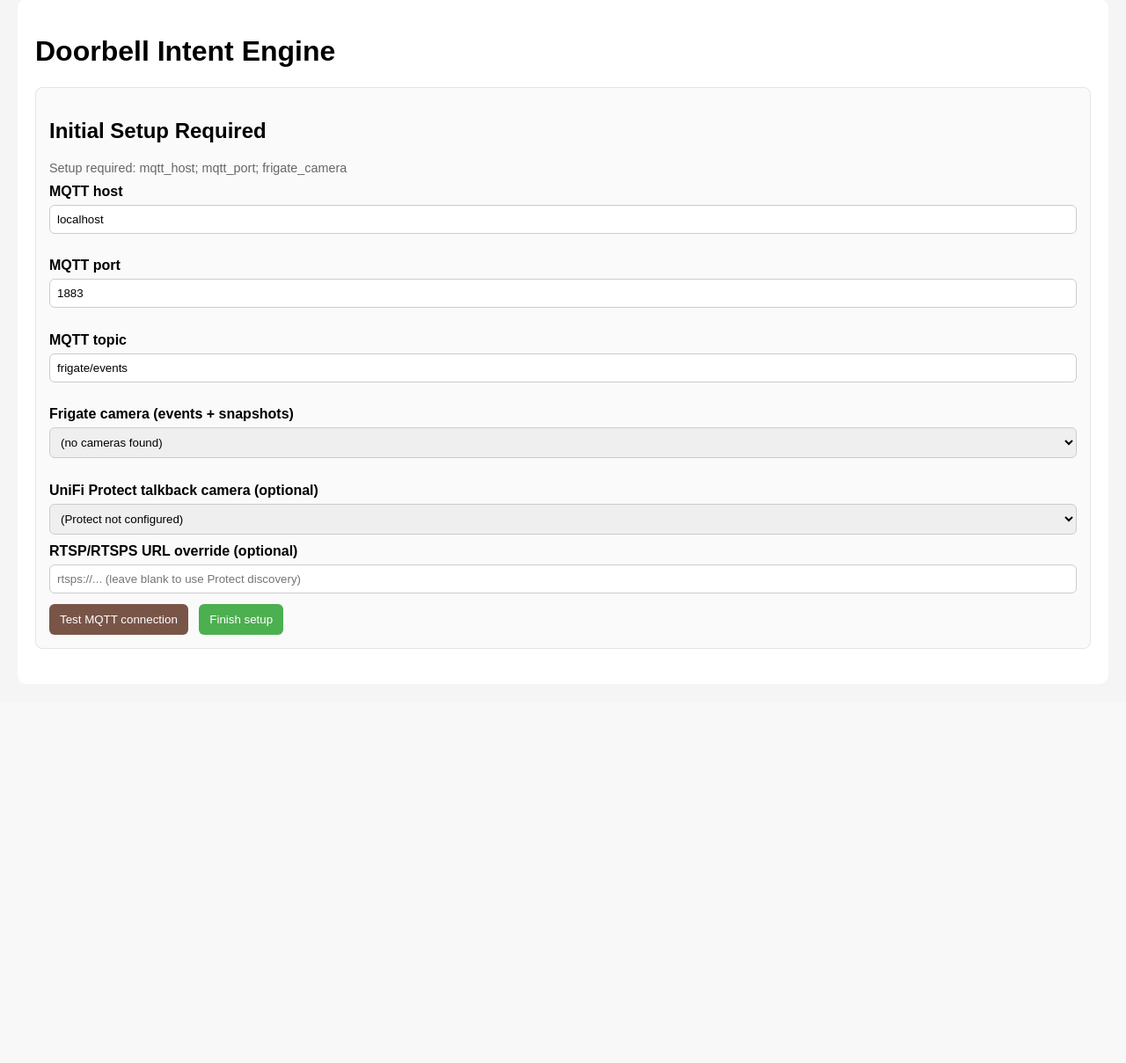
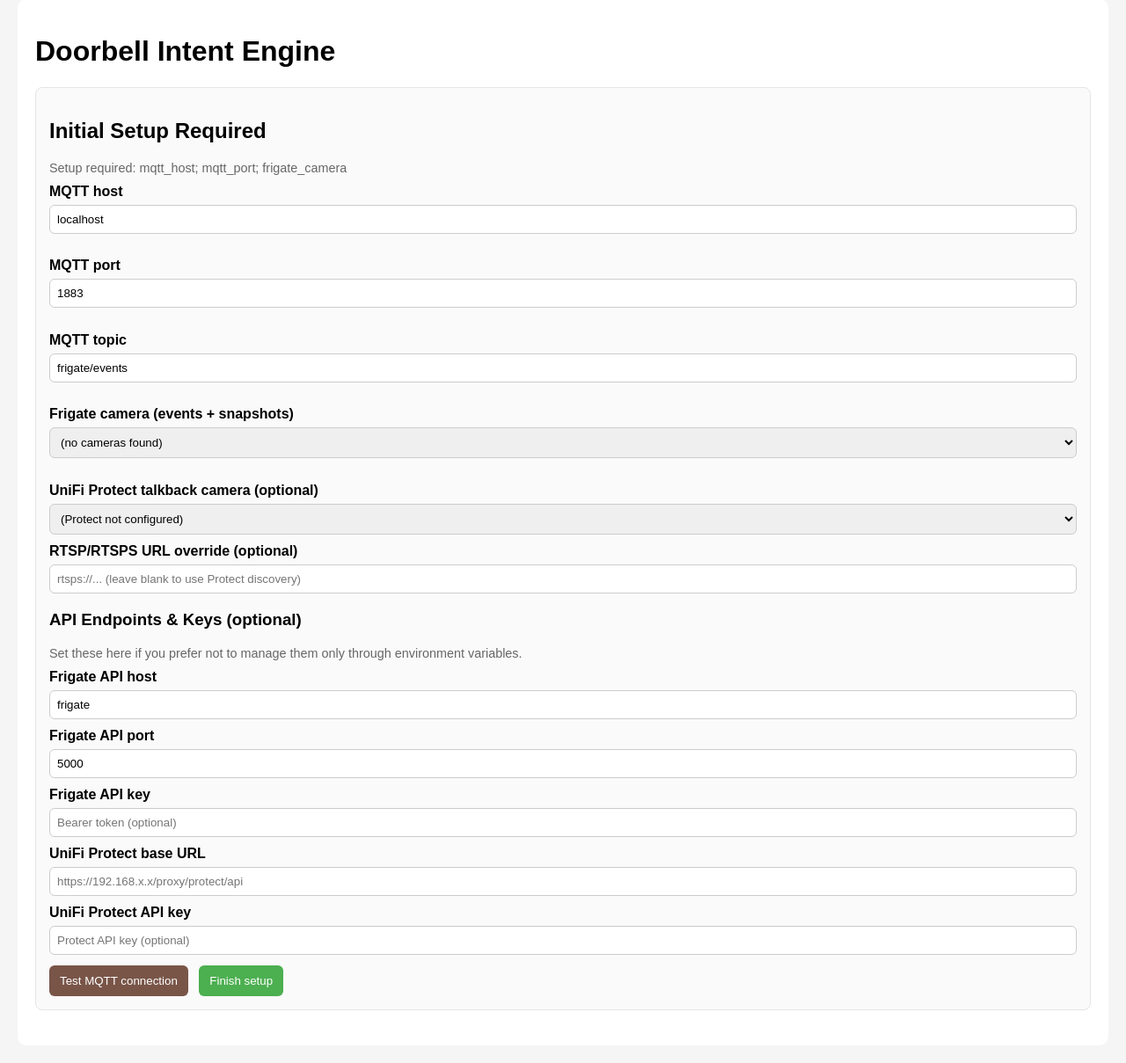
Before and after one commit to jumpinjet22/intent-engine, a Flask app: page / in a window 1280 px wide. Shown: the part 21-1230 px from the top of the page at 88% size. Before the commit the page ends 759 px from the top, so only its background shows below. Run offline with Flask 3, Linux system fonts and the light colour scheme; data that the repository does not hold is empty.

Commit message:
Add API endpoint/key fields to web UI setup

```diff
--- a/web-ui/app.py
+++ b/web-ui/app.py
@@ -31,6 +31,11 @@ EDITABLE_DEFAULTS = {
     'frigate_camera': os.getenv('FRIGATE_CAMERA', ''),
     'protect_camera_id': os.getenv('PROTECT_CAMERA_ID', ''),
     'camera_rtsp_url': os.getenv('CAMERA_RTSP_URL', ''),
+    'frigate_host': os.getenv('FRIGATE_HOST', 'frigate'),
+    'frigate_port': int(os.getenv('FRIGATE_PORT', '5000')),
+    'frigate_api_key': os.getenv('FRIGATE_API_KEY', ''),
+    'protect_base_url': os.getenv('PROTECT_BASE_URL', ''),
+    'protect_api_key': os.getenv('PROTECT_API_KEY', ''),
 }
 
 RUNTIME_EDITABLE_FIELDS = set(EDITABLE_DEFAULTS.keys())
@@ -39,13 +44,6 @@ REQUIRED_RUNTIME_KEYS = {'mqtt_host', 'mqtt_port', 'frigate_camera'}
 # MQTT topic remains infra-level env configuration
 MQTT_TOPIC = os.getenv('MQTT_TOPIC', 'frigate/events')
 
-# Frigate / Protect infra credentials and hosts
-FRIGATE_HOST = os.getenv('FRIGATE_HOST', 'frigate')
-FRIGATE_PORT = int(os.getenv('FRIGATE_PORT', '5000'))
-FRIGATE_API_KEY = os.getenv('FRIGATE_API_KEY', '')
-
-PROTECT_BASE_URL = os.getenv('PROTECT_BASE_URL', '')
-PROTECT_API_KEY = os.getenv('PROTECT_API_KEY', '')
 PROTECT_VERIFY_SSL = os.getenv('PROTECT_VERIFY_SSL', 'false').lower() == 'true'
 
 mqtt_client = None
@@ -146,6 +144,28 @@ def normalize_mqtt_config(runtime: dict) -> dict:
         'mqtt_host': str(effective.get('mqtt_host', '')).strip(),
         'mqtt_port': int(effective.get('mqtt_port', 1883)),
         'mqtt_topic': MQTT_TOPIC,
+    }
+
+
+def normalize_service_config(runtime: dict) -> dict:
+    effective = dict(EDITABLE_DEFAULTS)
+    for key in RUNTIME_EDITABLE_FIELDS:
+        if key in runtime:
+            effective[key] = runtime[key]
+
+    try:
+        frigate_port = int(effective.get('frigate_port', 5000))
+        if frigate_port <= 0:
+            frigate_port = 5000
+    except Exception:
+        frigate_port = 5000
+
+    return {
+        'frigate_host': str(effective.get('frigate_host', '')).strip(),
+        'frigate_port': frigate_port,
+        'frigate_api_key': str(effective.get('frigate_api_key', '')).strip(),
+        'protect_base_url': str(effective.get('protect_base_url', '')).strip(),
+        'protect_api_key': str(effective.get('protect_api_key', '')).strip(),
     }
 
 
@@ -308,9 +328,21 @@ def setup_config():
         'frigate_camera',
         'protect_camera_id',
         'camera_rtsp_url',
+        'frigate_host',
+        'frigate_port',
+        'frigate_api_key',
+        'protect_base_url',
+        'protect_api_key',
     ]:
         if key in payload:
             current[key] = payload[key]
+
+    if 'frigate_port' in current:
+        try:
+            frigate_port = int(current['frigate_port'])
+            current['frigate_port'] = frigate_port if frigate_port > 0 else 5000
+        except Exception:
+            current['frigate_port'] = 5000
 
     save_runtime(current)
     ok, error = reconnect_mqtt_client(current)
@@ -323,10 +355,11 @@ def setup_config():
 @app.route('/api/frigate/cameras')
 def frigate_cameras():
     try:
+        cfg = normalize_service_config(load_runtime())
         headers = {}
-        if FRIGATE_API_KEY:
-            headers['Authorization'] = f'Bearer {FRIGATE_API_KEY}'
-        url = f"http://{FRIGATE_HOST}:{FRIGATE_PORT}/api/config"
+        if cfg['frigate_api_key']:
+            headers['Authorization'] = f"Bearer {cfg['frigate_api_key']}"
+        url = f"http://{cfg['frigate_host']}:{cfg['frigate_port']}/api/config"
         response = requests.get(url, headers=headers, timeout=8)
         if response.status_code != 200:
             return jsonify({'cameras': []})
@@ -339,12 +372,13 @@ def frigate_cameras():
 
 @app.route('/api/protect/cameras')
 def protect_cameras():
-    if not PROTECT_BASE_URL or not PROTECT_API_KEY:
+    cfg = normalize_service_config(load_runtime())
+    if not cfg['protect_base_url'] or not cfg['protect_api_key']:
         return jsonify({'cameras': []})
     try:
         session = requests.Session()
-        session.headers.update({'Authorization': f'Bearer {PROTECT_API_KEY}'})
-        response = session.get(PROTECT_BASE_URL.rstrip('/') + '/cameras', verify=PROTECT_VERIFY_SSL, timeout=8)
+        session.headers.update({'Authorization': f"Bearer {cfg['protect_api_key']}"})
+        response = session.get(cfg['protect_base_url'].rstrip('/') + '/cameras', verify=PROTECT_VERIFY_SSL, timeout=8)
         if response.status_code != 200:
             return jsonify({'cameras': []})
         items = response.json() if response.content else []
--- a/web-ui/static/app.js
+++ b/web-ui/static/app.js
@@ -9,6 +9,11 @@ function setupPayload() {
     frigate_camera: document.getElementById('frigate_camera').value,
     protect_camera_id: document.getElementById('protect_camera_id').value,
     camera_rtsp_url: document.getElementById('camera_rtsp_url').value.trim(),
+    frigate_host: document.getElementById('frigate_host').value.trim(),
+    frigate_port: Number(document.getElementById('frigate_port').value),
+    frigate_api_key: document.getElementById('frigate_api_key').value.trim(),
+    protect_base_url: document.getElementById('protect_base_url').value.trim(),
+    protect_api_key: document.getElementById('protect_api_key').value.trim(),
   };
 }
 
@@ -79,6 +84,11 @@ async function loadSetup() {
   document.getElementById('mqtt_host').value = runtime.mqtt_host || effective.mqtt_host || '';
   document.getElementById('mqtt_port').value = runtime.mqtt_port || effective.mqtt_port || 1883;
   document.getElementById('mqtt_topic').value = runtime.mqtt_topic || effective.mqtt_topic || '';
+  document.getElementById('frigate_host').value = runtime.frigate_host || '';
+  document.getElementById('frigate_port').value = runtime.frigate_port || 5000;
+  document.getElementById('frigate_api_key').value = runtime.frigate_api_key || '';
+  document.getElementById('protect_base_url').value = runtime.protect_base_url || '';
+  document.getElementById('protect_api_key').value = runtime.protect_api_key || '';
 
   const setupScreen = document.getElementById('setup-screen');
   const main = document.getElementById('main-content');
--- a/web-ui/templates/index.html
+++ b/web-ui/templates/index.html
@@ -58,6 +58,24 @@
       <label for="camera_rtsp_url">RTSP/RTSPS URL override (optional)</label>
       <input id="camera_rtsp_url" placeholder="rtsps://... (leave blank to use Protect discovery)" />
 
+      <h3>API Endpoints & Keys (optional)</h3>
+      <div class="small">Set these here if you prefer not to manage them only through environment variables.</div>
+
+      <label for="frigate_host">Frigate API host</label>
+      <input id="frigate_host" placeholder="frigate or 192.168.x.x" />
+
+      <label for="frigate_port">Frigate API port</label>
+      <input id="frigate_port" type="number" min="1" max="65535" placeholder="5000" />
+
+      <label for="frigate_api_key">Frigate API key</label>
+      <input id="frigate_api_key" type="password" placeholder="Bearer token (optional)" />
+
+      <label for="protect_base_url">UniFi Protect base URL</label>
+      <input id="protect_base_url" placeholder="https://192.168.x.x/proxy/protect/api" />
+
+      <label for="protect_api_key">UniFi Protect API key</label>
+      <input id="protect_api_key" type="password" placeholder="Protect API key (optional)" />
+
       <div>
         <button class="test" onclick="testConnection()">Test MQTT connection</button>
         <button class="save" onclick="saveSetup()">Finish setup</button>
```
